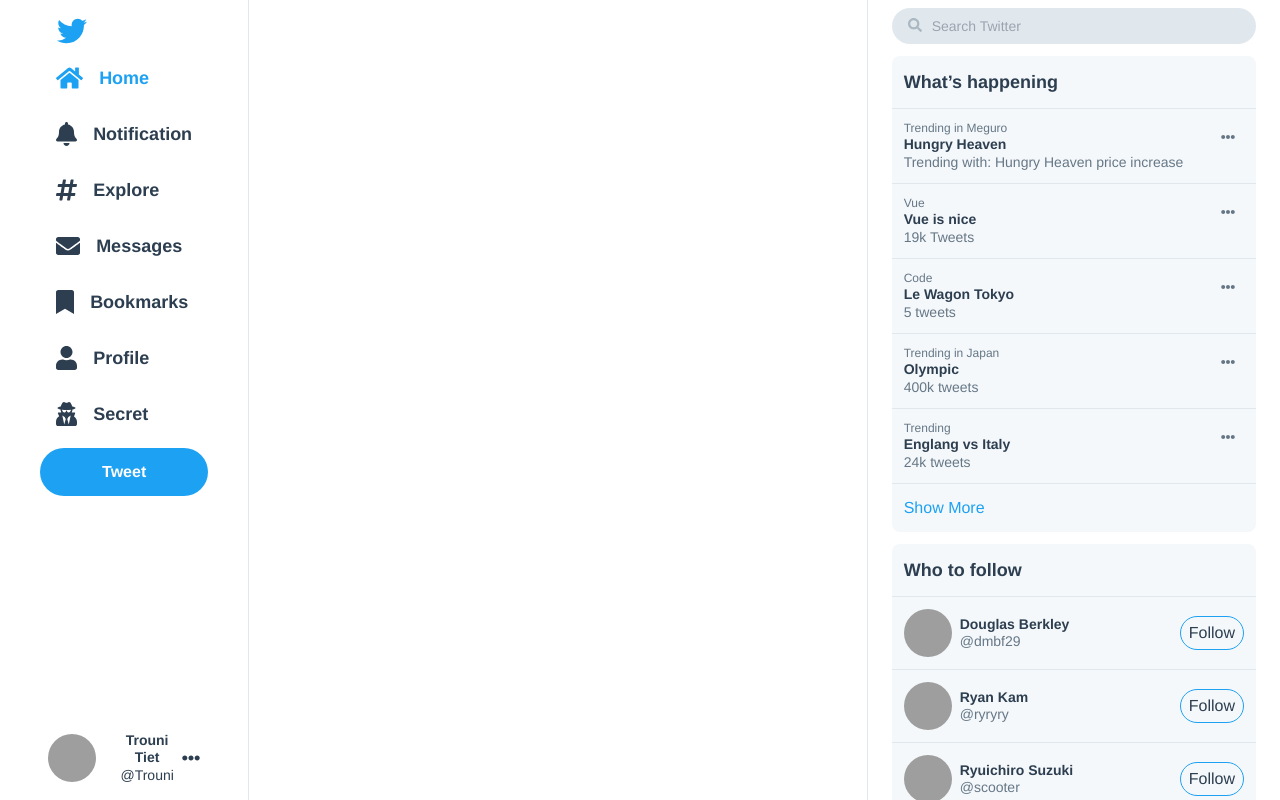
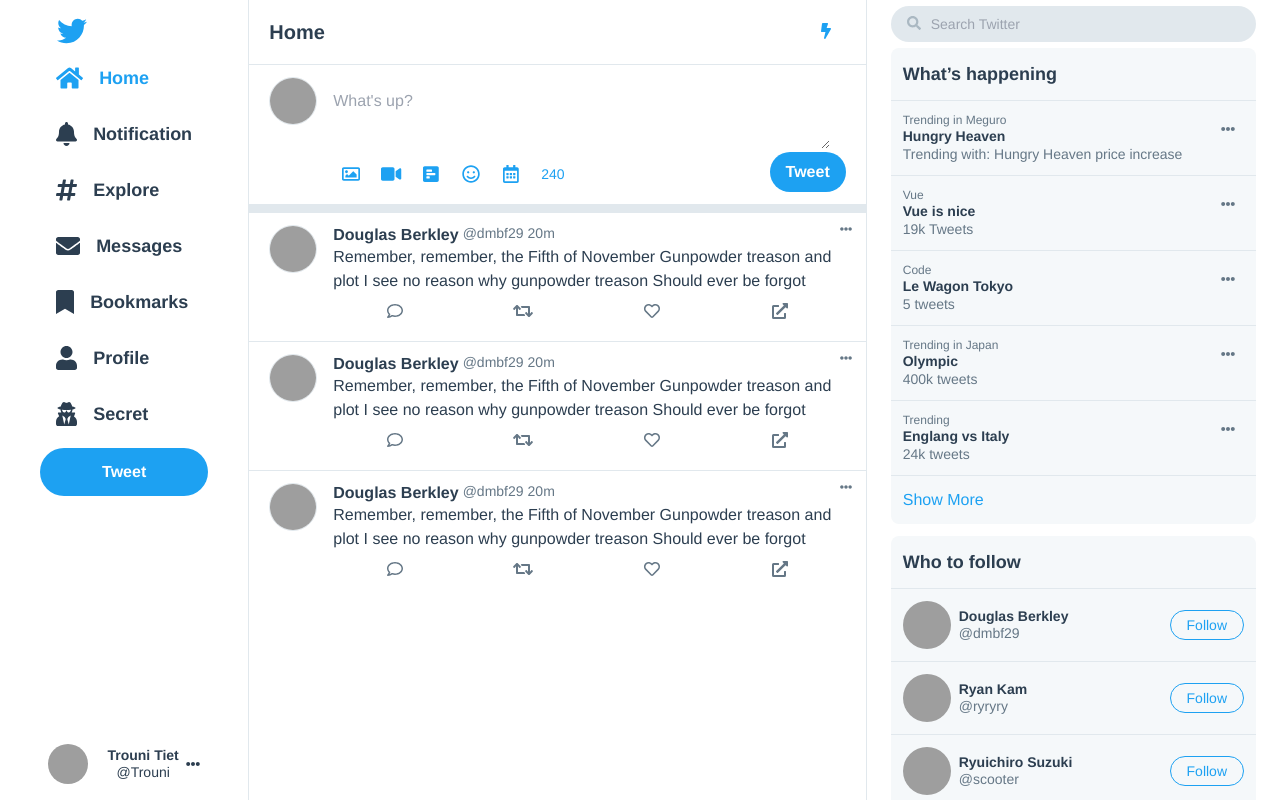
Before and after one commit to SuzukiRyuichiro/clone-twitter, a Vue app: page / in a window 1280 px wide. Built offline with nearby package versions, Linux system fonts and the light colour scheme; grey boxes are pictures that could not be loaded.

Commit message:
made some update

```diff
--- a/package.json
+++ b/package.json
@@ -9,6 +9,7 @@
   "dependencies": {
     "@fortawesome/fontawesome-svg-core": "^1.2.35",
     "@fortawesome/free-brands-svg-icons": "^5.15.3",
+    "@fortawesome/free-regular-svg-icons": "^5.15.3",
     "@fortawesome/free-solid-svg-icons": "^5.15.3",
     "@fortawesome/vue-fontawesome": "^3.0.0-4",
     "@headlessui/vue": "^1.3.0",
--- a/src/components/AvatarAndUsername.vue
+++ b/src/components/AvatarAndUsername.vue
@@ -1,11 +1,13 @@
 <template>
-  <button class="flex items-center w-full hover:bg-lightest rounded-full duration-75 transition py-2 px-4">
-    <img src="https://ca.slack-edge.com/T02NE0241-UHW0TQJ72-gcbf2e73747f-192" alt="avatar" class="w-12 h-12 rounded-full">
+  <button class="flex items-center w-full justify-between hover:bg-lightest rounded-full duration-75 transition py-2 px-4">
+    <!-- avatar -->
+    <img src="https://ca.slack-edge.com/T02NE0241-UHW0TQJ72-gcbf2e73747f-192" alt="avatar" class="w-10 h-10 rounded-full">
+    <!-- username and display name -->
     <div class="ml-4 lg:block hidden">
       <p class="text-sm font-bold leading-tight">Trouni Tiet</p>
       <p class="text-sm leading-tight">@Trouni</p>
     </div>
-    <font-awesome-icon icon="ellipsis-h" class="ml-auto text-lg lg:block hidden" />
+    <font-awesome-icon icon="ellipsis-h" class="ml-1 text-sm lg:block hidden" />
   </button>
 </template>
 
--- a/src/components/DropDown.vue
+++ b/src/components/DropDown.vue
@@ -1,5 +1,5 @@
 <template>
-  <div class="absolute bottom-0 left-0 w-64 shadow-md border-lightest bg-white mb-16 rounded-lg">
+  <div class="absolute bottom-0 left-0 w-64 shadow-md border-lightest bg-white mb-16 rounded-lg z-20">
     <!-- showing who is logged in now with avatar and username -->
     <button class="flex items-center w-full duration-75 transition hover:bg-lightest py-2 px-4">
       <img src="https://ca.slack-edge.com/T02NE0161-UHW0TQJ72-gcbf2e73747f-192" alt="avatar" class="w-12 h-12 rounded-full">
--- a/src/components/SearchBar.vue
+++ b/src/components/SearchBar.vue
@@ -1,8 +1,10 @@
 <template>
-  <div class="relative mb-3">
-    <input type="text" placeholder="Search Twitter" class="rounded-full w-full p-2 pl-10 bg-lighter text-sm focus:outline-none">
-    <!-- search icon, placed absolute from the parent div -->
-    <font-awesome-icon icon="search" class="absolute left-4 top-2.5 text-sm text-light" />
+  <div class="sticky top-0 bg-white h-12 flex items-center">
+    <div class="relative w-full">
+      <input type="text" placeholder="Search Twitter" class="rounded-full w-full p-2 pl-10 bg-lighter text-sm focus:outline-none">
+      <!-- search icon, placed absolute from the parent div -->
+      <font-awesome-icon icon="search" class="absolute left-4 top-2.5 text-sm text-light" />
+    </div>
   </div>
 </template>
 
--- a/src/components/SidebarColumn.vue
+++ b/src/components/SidebarColumn.vue
@@ -1,5 +1,5 @@
 <template>
-  <div class="w-1/3 h-full border-l border-lighter px-6 py-2 overflow-y-scroll md:block hidden">
+  <div class="w-1/3 h-full px-6 overflow-y-scroll lg:block hidden">
     <!-- search bar -->
     <SearchBar />
     <!-- Trend -->
@@ -8,6 +8,15 @@
     <WhoToFollow />
     <!-- Topics to Follow -->
     <TopicsToFollow />
+    <!-- misc -->
+    <div class="text-left">
+      <a href="#" class="text-sm hover:underline text-light mr-2">Terms of Service</a>
+      <a href="#" class="text-sm hover:underline text-light mr-2">Privacy Policy</a>
+      <a href="#" class="text-sm hover:underline text-light mr-2">Cookie Polic</a>
+      <a href="#" class="text-sm hover:underline text-light mr-2">Ads info</a>
+      <a href="#" class="text-sm hover:underline text-light mr-2">More...</a>
+      <a href="#" class="text-sm text-light">© 2021 Twitter, Inc</a>
+    </div>
   </div>
 </template>
 
--- a/src/components/TopicsToFollow.vue
+++ b/src/components/TopicsToFollow.vue
@@ -8,12 +8,12 @@
     <button v-for="topic in topics" class="w-full flex items-center justify-between duration-75 transition hover:bg-lighter p-3 border-t border-lighter">
       <div class="flex items-center">
         <div class="ml-2">
-          <p class="font-semibold text-sm text-left leading-tight"> {{ topic.title }} </p>
+          <p class="font-semibold text-sm text-left leading-tight hover:underline"> {{ topic.title }} </p>
           <p class="text-left text-sm leading-tight text-dark"> {{ topic.genre }} </p>
         </div>
       </div>
         <!-- button for follow -->
-      <button class="rounded-full duration-75 transition border border-blue hover:bg-gray-300 px-2 py-1">
+      <button class="ml-auto text-sm text-blue py-1 px-4 rounded-full border border-blue duration-75 transition hover:bg-gray-300">
         Follow
       </button>
     </button>
--- a/src/components/Trending.vue
+++ b/src/components/Trending.vue
@@ -1,19 +1,24 @@
 <template>
   <div class="w-full rounded-lg bg-lightest mb-3">
+    <!-- header -->
     <div class="flex items-center justify-between p-3">
       <p class="text-lg font-bold">What’s happening</p>
       <i class="fas fa-cog text-lg text-blue"></i>
     </div>
+    <!-- each trending topic -->
     <button v-for="trend in trending" class="w-full flex justify-between duration-75 transition hover:bg-lighter p-3 border-t border-lighter">
+      <!-- topic title, etc -->
       <div>
         <p class="text-xs text-left leading-tight text-dark"> {{ trend.top }} </p>
         <p class="font-semibold text-sm text-left leading-tight"> {{ trend.title }} </p>
         <p class="text-left text-sm leading-tight text-dark"> {{ trend.bottom }} </p>
       </div>
+      <!-- three-dot button for more -->
       <button class="rounded-full duration-75 transition hover:bg-light hover:text-blue h-8 w-8">
         <font-awesome-icon icon="ellipsis-h" class="text-sm text-dark" />
       </button>
     </button>
+    <!-- bottom -->
     <button class="p-3 w-full duration-75 transition hover:bg-lighter text-left text-blue border-t border-lighter">
       Show More
     </button>
--- /dev/null
+++ b/src/components/Tweet.vue
@@ -0,0 +1,52 @@
+<template>
+  <div class="px-5 py-3 border-t border-lighter flex hover:bg-lighter transition duration-75 relative">
+    <!-- avatar -->
+    <div class="flex-none mr-4">
+      <img :src="tweet.avatarUrl" alt="prof" class="flex-none transition duration-75 w-12 h-12 filter hover:brightness-90 rounded-full border border-lighter" />
+    </div>
+    <div class="w-full">
+      <!-- display name, username and time elapsed -->
+      <div class="flex justify-between w-full">
+        <div class="flex">
+          <p class="font-semibold text-md text-left leading-tight hover:underline"> {{ tweet.displayname }} </p>
+          <p class="text-left text-sm leading-tight text-dark ml-1"> {{ tweet.username }} </p>
+          <p class="text-left text-sm leading-tight text-dark ml-1 hover:underline"> {{ tweet.time }} </p>
+        </div>
+      </div>
+      <!-- content -->
+      <div class="text-left">
+        {{ tweet.content }}
+      </div>
+      <!-- icons for comment, retweet, etc -->
+      <div class="flex items-center justify-around w-full">
+        <button class="flex justify-center items-center filter hover:brightness-90 hover:bg-lighter mr-1 rounded-full transition duration-75 h-9 w-9"><font-awesome-icon :icon="['far', 'comment']" class="text-md text-dark" /></button>
+        <button class="flex justify-center items-center filter hover:brightness-90 hover:bg-lighter mr-1 rounded-full transition duration-75 h-9 w-9"><font-awesome-icon :icon="['fas', 'retweet']" class="text-md text-dark" /></button>
+        <button v-if="!tweet.faved" class="flex justify-center items-center filter hover:brightness-90 hover:bg-lighter mr-1 rounded-full transition duration-75 h-9 w-9" @click="tweet.faved = true"><font-awesome-icon :icon="['far', 'heart']" class="text-md text-dark" /></button>
+        <button v-if="tweet.faved" class="flex justify-center items-center filter hover:brightness-90 hover:bg-lighter mr-1 rounded-full transition duration-75 h-9 w-9" @click="tweet.faved = false"><font-awesome-icon :icon="['fas', 'heart']" class="text-md text-dark" /></button>
+        <button class="flex justify-center items-center filter hover:brightness-90 hover:bg-lighter mr-1 rounded-full transition duration-75 h-9 w-9"><font-awesome-icon :icon="['fas', 'external-link-alt']" class="text-md text-dark" /></button>
+      </div>
+      <!-- ellipsis for more (absolute) -->
+      <button class="flex justify-center items-center hover:bg-lighter rounded-full transition duration-75 h-6 w-6 filter hover:brightness-90 absolute top-1 right-2">
+        <font-awesome-icon icon="ellipsis-h" class="text-xs text-dark" />
+      </button>
+    </div>
+  </div>
+</template>
+<script>
+export default {
+
+  name: 'Tweet',
+
+  props: {
+    tweet: Object,
+  },
+
+  data() {
+    return {
+
+    }
+  }
+}
+</script>
+<style lang="css" scoped>
+</style>
--- /dev/null
+++ b/src/components/TweetForm.vue
@@ -0,0 +1,54 @@
+<template>
+  <div class="px-5 py-3 border-b-8 border-lighter flex">
+    <div class="flex-none">
+      <img src="https://ca.slack-edge.com/T02NE0241-UHW0TQJ72-gcbf2e73747f-192" alt="prof" class="transition duration-75 filter hover:brightness-90 flex-none w-12 h-12 rounded-full border border-lighter"/>
+    </div>
+    <!-- v-on:submit.prevent = "addNewTweet" -->
+    <form class="w-full px-4 relative">
+      <textarea v-model="tweetContet" placeholder="What's up?" class="mt-3 pb-3 w-full focus:outline-none focus:border-b focus:border-lighter"/>
+      <!-- attachments buttons (img, video, polls) -->
+      <div class="flex items-center">
+        <button class="flex justify-center items-center hover:bg-lighter mr-1 rounded-full transition duration-75 h-9 w-9"><font-awesome-icon :icon="['far', 'image']"  class="text-blue text-lg" /></button>
+        <button class="flex justify-center items-center hover:bg-lighter mr-1 rounded-full transition duration-75 h-9 w-9"><font-awesome-icon :icon="['fas', 'video']"  class="text-blue text-lg" /></button>
+        <button class="flex justify-center items-center hover:bg-lighter mr-1 rounded-full transition duration-75 h-9 w-9"><font-awesome-icon :icon="['fas', 'poll-h']"  class="text-blue text-lg" /></button>
+        <button class="flex justify-center items-center hover:bg-lighter mr-1 rounded-full transition duration-75 h-9 w-9"><font-awesome-icon :icon="['far', 'smile']"  class="text-blue text-lg md:block hidden" /></button>
+        <button class="flex justify-center items-center hover:bg-lighter mr-1 rounded-full transition duration-75 h-9 w-9"><font-awesome-icon :icon="['far', 'calendar-alt']"  class="text-blue text-lg md:block hidden" /></button>
+        <div class="ml-2 text-sm text-blue">{{ remainingText }}</div>
+      </div>
+      <button @click.prevent = "submitTweet" class="h-10 px-4 text-white font-semibold bg-blue hover:bg-darkblue focus:outline-none rounded-full absolute bottom-0 right-0">
+        Tweet
+      </button>
+    </form>
+  </div>
+</template>
+
+<script>
+export default {
+
+  name: 'TweetForm',
+
+  methods: {
+    submitTweet() {
+      // send the text in text area to the parent (TweetsList)
+      this.$emit('tweet-submit', this.tweetContet);
+      // empty the input
+      this.tweetContet = '';
+    }
+  },
+
+  computed: {
+    remainingText() {
+      return 240 - this.tweetContet.length;
+    }
+  },
+
+  data () {
+    return {
+      tweetContet: '',
+    }
+  },
+}
+</script>
+
+<style lang="css" scoped>
+</style>
--- a/src/components/TweetsList.vue
+++ b/src/components/TweetsList.vue
@@ -1,15 +1,90 @@
 <template>
-  <div class="w-1/2 h-full">
+  <div class="lg:w-1/2 w-full h-full border-r border-lighter overflow-y-scroll">
+    <!-- Top header -->
+    <div class="sticky top-0 px-5 py-3 border-b border-lighter flex items-center justify-between bg-white z-10">
+      <h1 class="text-xl font-bold">Home</h1>
+      <button class="rounded-full transition duration-75 hover:bg-lighter h-10 w-10">
+        <font-awesome-icon icon="bolt" class="text-blue" />
+      </button>
+    </div>
+    <!-- Form to Tweet -->
+    <div>
+      <TweetForm @tweet-submit="addNewTweet"/>
+      <!-- List of Tweets -->
+      <div v-for="tweet in tweets" class="flex flex-col-reverse">
+        <Tweet :tweet="tweet" />
+      </div>
+    </div>
   </div>
 </template>
 
 <script>
+import TweetForm from './TweetForm';
+import Tweet from './Tweet';
+
 export default {
 
   name: 'TweetsList',
 
+  methods: {
+    addNewTweet(text){
+      // append to the tweets array with current user's info
+      this.tweets.unshift({
+        displayname: 'Trouni Tiet',
+        username: '@trouni',
+        avatarUrl: 'https://ca.slack-edge.com/T02NE0241-UHW0TQJ72-gcbf2e73747f-192',
+        time: '1m',
+        content: text,
+        commentCount: '0',
+        retweetCount: '0',
+        favCount: '0',
+        faved: false,
+      })
+    }
+  },
+
+  components: {
+    TweetForm,
+    Tweet,
+  },
+
   data () {
     return {
+      tweets: [
+        {
+          displayname: 'Douglas Berkley',
+          username: '@dmbf29',
+          avatarUrl: 'https://ca.slack-edge.com/T02NE0241-U4APKLFLM-da0b004a3774-51',
+          time: '20m',
+          content: 'Remember, remember, the Fifth of November Gunpowder treason and plot I see no reason why gunpowder treason Should ever be forgot',
+          commentCount: '100',
+          retweetCount: '10k',
+          favCount: '30k',
+          faved: false,
+        },
+        {
+          displayname: 'Douglas Berkley',
+          username: '@dmbf29',
+          avatarUrl: 'https://ca.slack-edge.com/T02NE0241-U4APKLFLM-da0b004a3774-51',
+          time: '20m',
+          content: 'Remember, remember, the Fifth of November Gunpowder treason and plot I see no reason why gunpowder treason Should ever be forgot',
+          commentCount: '100',
+          retweetCount: '10k',
+          favCount: '30k',
+          faved: false,
+        },
+        {
+          displayname: 'Douglas Berkley',
+          username: '@dmbf29',
+          avatarUrl: 'https://ca.slack-edge.com/T02NE0241-U4APKLFLM-da0b004a3774-51',
+          time: '20m',
+          content: 'Remember, remember, the Fifth of November Gunpowder treason and plot I see no reason why gunpowder treason Should ever be forgot',
+          commentCount: '100',
+          retweetCount: '10k',
+          favCount: '30k',
+          faved: false,
+        },
+      ]
     }
   }
 }
--- a/src/components/WhoToFollow.vue
+++ b/src/components/WhoToFollow.vue
@@ -8,15 +8,15 @@
     <button v-for="user in users" class="w-full flex items-center justify-between duration-75 transition hover:bg-lighter p-3 border-t border-lighter">
       <div class="flex items-center">
         <!-- avatar -->
-        <img :src="user.url" alt="imgage" class="rounded-full w-12 h-12 filter hover:brightness-90">
+        <img :src="user.url" alt="imgage" class="rounded-full transition duration-75 w-12 h-12 filter hover:brightness-90">
         <!-- username and display name -->
         <div class="ml-2">
-          <p class="font-semibold text-sm text-left leading-tight"> {{ user.displayname }} </p>
+          <p class="font-semibold text-sm text-left leading-tight hover:underline"> {{ user.displayname }} </p>
           <p class="text-left text-sm leading-tight text-dark"> {{ user.username }} </p>
         </div>
       </div>
         <!-- button for follow -->
-      <button class="rounded-full duration-75 transition border border-blue hover:bg-gray-300 px-2 py-1">
+      <button class="ml-auto text-sm text-blue py-1 px-4 rounded-full border border-blue duration-75 transition hover:bg-gray-300">
         Follow
       </button>
     </button>
--- a/src/main.js
+++ b/src/main.js
@@ -4,14 +4,15 @@
 import './assets/tailwind.css'
 
 import { library } from '@fortawesome/fontawesome-svg-core'
-import { faUserSecret, faHome, faHashtag, faBell, faEnvelope, faBookmark, faUser, faAngleDown, faCheck, faPlus, faSearch, faEllipsisH } from '@fortawesome/free-solid-svg-icons'
+import { faHeart as faSolidHeart, faExternalLinkAlt, faRetweet, faPollH, faVideo, faUserSecret, faHome, faHashtag, faBell, faEnvelope, faBookmark, faUser, faAngleDown, faCheck, faPlus, faSearch, faEllipsisH, faBolt } from '@fortawesome/free-solid-svg-icons'
+import { faHeart, faComment, faSmile, faImage, faCalendarAlt } from '@fortawesome/free-regular-svg-icons'
 import { faTwitter } from '@fortawesome/free-brands-svg-icons'
 
 
 import { FontAwesomeIcon } from '@fortawesome/vue-fontawesome'
 
 library.add(faTwitter)
-library.add(faHome, faUserSecret, faHashtag, faBell, faEnvelope, faBookmark, faUser, faAngleDown, faCheck, faPlus, faSearch, faEllipsisH)
+library.add(faSolidHeart, faHeart, faComment, faExternalLinkAlt, faRetweet, faCalendarAlt, faSmile, faPollH, faVideo, faHome, faUserSecret, faHashtag, faBell, faEnvelope, faBookmark, faUser, faAngleDown, faCheck, faPlus, faSearch, faEllipsisH, faBolt, faImage )
 
 const app = createApp(App)
 app.component('font-awesome-icon', FontAwesomeIcon)
```
Also changed, not shown: 1 other file (tests, documents, lock files or other folders).
